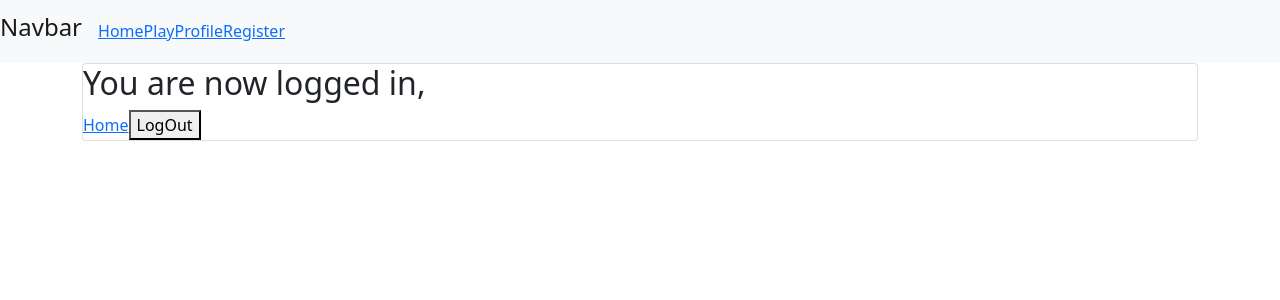
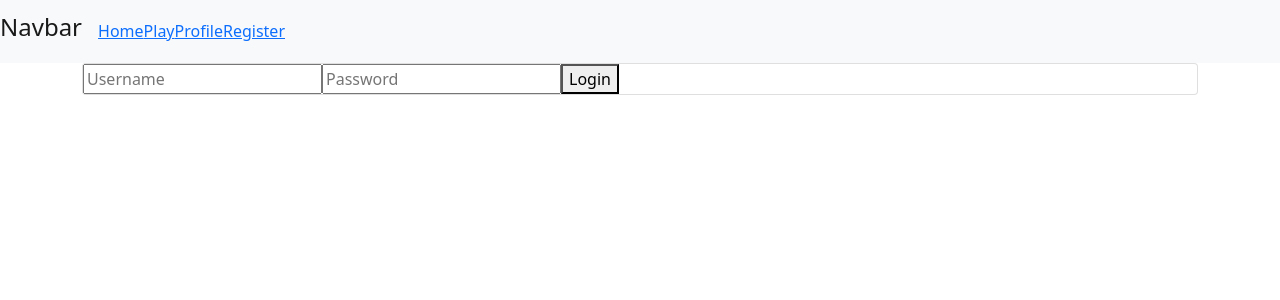
Before and after one commit to kingnolds/Browser-Party, a React (Create React App) app: page /login in a window 1280 px wide. Shown: the top 300 px of the page. Built offline with nearby package versions, Linux system fonts and the light colour scheme; no server answers.

Commit message:
login finished setting up

```diff
--- a/src/App.js
+++ b/src/App.js
@@ -16,7 +16,7 @@ const socket = io("http://localhost:4000");
 
 function App() {
 
-  const [userName, setUsername] = useState("");
+  const [username, setUsername] = useState("");
   const [userId, setUserId] = useState(0);
   const [token, setToken] = useState("");
 
@@ -32,12 +32,8 @@ function App() {
   useEffect(() => {
     const token = localStorage.getItem("token");
     if (token) {
-      fetch("http://localhost:3000/gettokendata",{
-        headers:{
-            "authorization":`Bearer ${token}`
-        }
-      // API.getTokenData(token)
-      }).then(data => {
+      API.getTokenData(token)
+      .then(data => {
           console.log(data);
           setUserId(data.id);
           setUsername(data.username);
@@ -62,6 +58,8 @@ function App() {
         setUsername(data.user.username);
         setToken(data.token);
         localStorage.setItem("token", data.token);
+        // window.location.replace('/');
+        // console.log("change window")
       }).catch(err=>{
         console.log(err);
       });
@@ -89,10 +87,10 @@ function App() {
   return (
     <>
       <Router>
-        <Navbar logMeOut={logMeOut} logMeIn={logMeIn} userName={userName} loginInfo={loginInfo} handleInputChange={handleInputChange}/>
+        <Navbar logMeOut={logMeOut} logMeIn={logMeIn} username={username} loginInfo={loginInfo} handleInputChange={handleInputChange}/>
       <Routes>
         <Route path="/" element={<Home/>}/>
-        <Route path="/login" element={<Login logMeOut={logMeOut} logMeIn={logMeIn} userName={userName} loginInfo={loginInfo}  handleInputChange={handleInputChange}/>}/>
+        <Route path="/login" element={<Login loggedIn={loggedIn} logMeOut={logMeOut} logMeIn={logMeIn} username={username} loginInfo={loginInfo}  handleInputChange={handleInputChange}/>}/>
         <Route path="/profile" element={<Profile/>}/>
         <Route path="/play" element={<Play/>}/>
         <Route path="/register" element={<Register/>}/>
--- a/src/pages/Login.js
+++ b/src/pages/Login.js
@@ -12,17 +12,16 @@ export default function Login(props) {
       <div>
           <div className='container'>
               <div className='card'>
-              {loggedIn ? (
+              {props.username ? (
                 <div>
-
                     <h2>You are now logged in, {props.loginInfo.username}</h2>
                     <Link to="/">Home</Link>
                     <button onClick={props.logMeOut}>LogOut</button>
                     </div>
                 ) : (
                     <form>
-                    <input value={props.loginInfo.username} onChange={props.handleInputChange} name="username" placeholder="Username"/>
-                    <input value={props.loginInfo.password} onChange={props.handleInputChange} name="password" placeholder="Password"/>
+                    <input type="text" value={props.loginInfo.username} onChange={props.handleInputChange} name="username" placeholder="Username"/>
+                    <input type="password" value={props.loginInfo.password} onChange={props.handleInputChange} name="password" placeholder="Password"/>
                     <button onClick={props.logMeIn}>Login</button>
                     </form>
                 )}
--- a/src/utils/api.js
+++ b/src/utils/api.js
@@ -2,7 +2,7 @@ const BASEURL="http://localhost:3001"
 
 const API = {
     getTokenData: (token)=>{
-        return fetch(`${BASEURL}/api/users/gettokendata`, {
+        return fetch(`${BASEURL}/gettokendata`, {
             headers: {
               authorization: `Bearer ${token}`
             }
```
